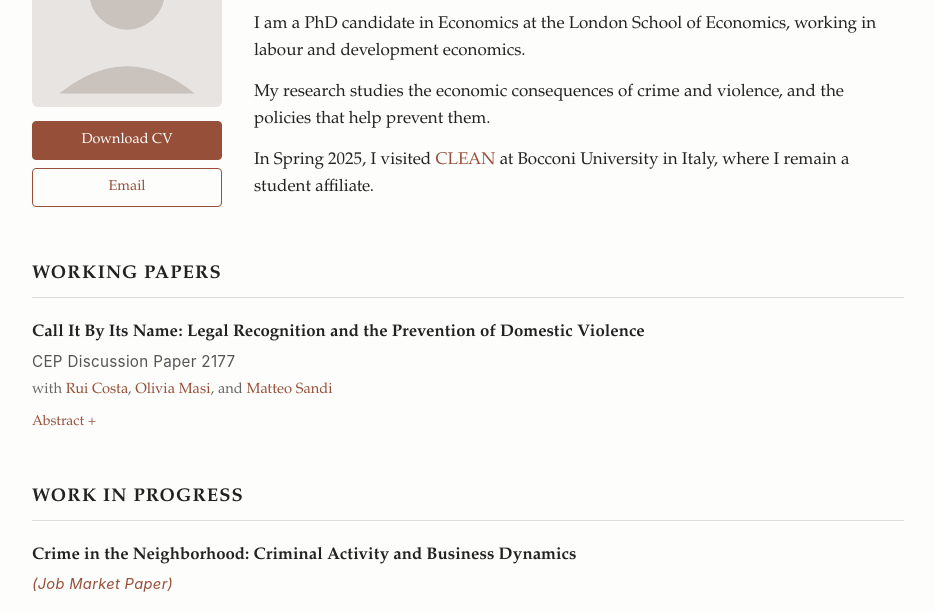
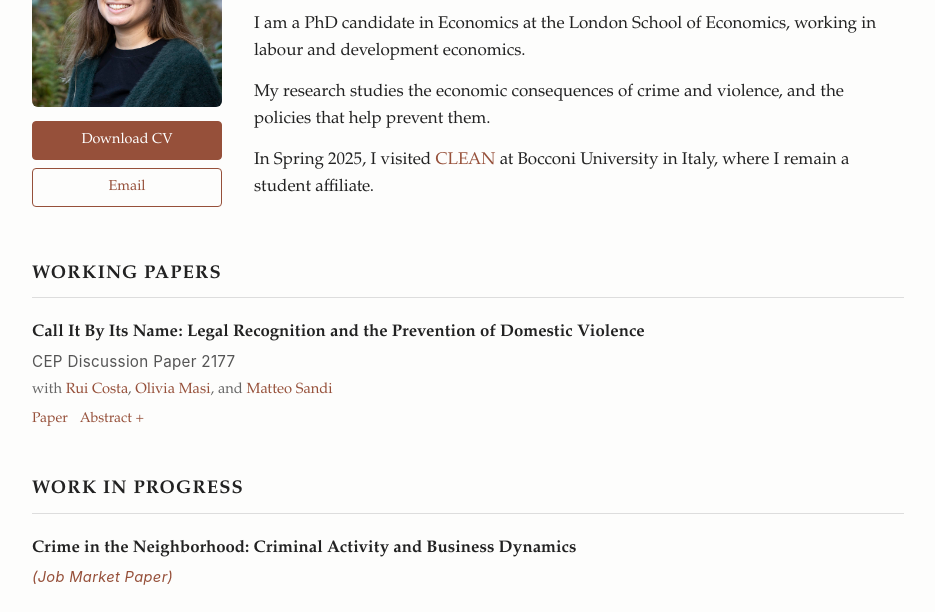
Before and after one commit to ribeirobeatriz/beatrizribeiro.github.io, a plain HTML site: page index.html in a window 1280 px wide. Shown: the part 147-759 px from the top of the page, without its empty margins (172-1107 px from the left). Drawn offline with Linux system fonts and the light colour scheme.

Commit message:
update CV and paper

```diff
--- a/index.html
+++ b/index.html
@@ -19,7 +19,7 @@
       <img src="images/profile.jpg" alt="Beatriz Ribeiro" class="profile-photo" onerror="this.onerror=null;this.src='images/profile-placeholder.svg'">
 
       <div class="links">
-        <a href="https://ribeirobeatriz.github.io/website_sep25/CV/CV_Jan26.pdf" class="btn">Download CV</a>
+        <a href="cv/CV_Jul26.pdf" class="btn">Download CV</a>
         <a href="mailto:b.machado-ribeiro@lse.ac.uk" class="btn btn-outline">Email</a>
       </div>
     </div>
@@ -47,7 +47,10 @@
     <article class="paper">
       <h3 class="paper-title">Call It By Its Name: Legal Recognition and the Prevention of Domestic Violence<span class="paper-ref">CEP Discussion Paper 2177</span></h3>
       <p class="coauthors">with <a href="https://sites.google.com/site/rmvmcosta/home" target="_blank" rel="noopener">Rui Costa</a>, <a href="https://www.oliviamasi.com/" target="_blank" rel="noopener">Olivia Masi</a>, and <a href="https://sites.google.com/view/matteo-sandi/home" target="_blank" rel="noopener">Matteo Sandi</a></p>
-      <button class="abstract-toggle" aria-expanded="false">Abstract +</button>
+      <div class="paper-links">
+        <a href="papers/call-it-by-its-name.pdf" target="_blank" rel="noopener">Paper</a>
+        <button class="abstract-toggle" aria-expanded="false">Abstract +</button>
+      </div>
       <p class="abstract">Can harsher criminal sanctions reduce violence inside intimate relationships? We study Brazil&rsquo;s 2015 Femicide Law, a reform that clarified the legal treatment of gender-based killings, classified femicide among heinous crimes, and increased the public salience and expected punishment of severe violence against women. Using ten years of linked administrative records for the universe of individuals in the state of Rio Grande do Sul, we compare women born in municipalities with different pre-reform exposure to men with a history of violence against women. We find that the reform reduced domestic violence, with effects concentrated in serious non-fatal offences: bodily injuries, threats, and fighting. The decline does not appear to be explained by reporting changes or incapacitation. Instead, the evidence points to deterrence reinforced by victims&rsquo; use of the state: after the reform, women requested protective measures more often and did so earlier in the sequence of abuse. The results show that criminal law can reduce domestic violence before the fatal margin, not only by threatening offenders, but by making protection a more credible option for victims.</p>
     </article>
   </section>
--- a/style.css
+++ b/style.css
@@ -188,6 +188,17 @@ h2 {
   color: var(--accent);
 }
 
+.paper-links {
+  display: flex;
+  align-items: center;
+  gap: 12px;
+  margin-bottom: 8px;
+}
+
+.paper-links a {
+  font-size: 0.88rem;
+}
+
 .abstract-toggle {
   font-family: inherit;
   font-size: 0.88rem;
@@ -196,7 +207,7 @@ h2 {
   border: none;
   padding: 0;
   cursor: pointer;
-  margin-bottom: 8px;
+  margin-bottom: 0;
 }
 
 .abstract-toggle:hover {
```
Also changed, not shown: images/profile.jpg (added), 4 other files.
